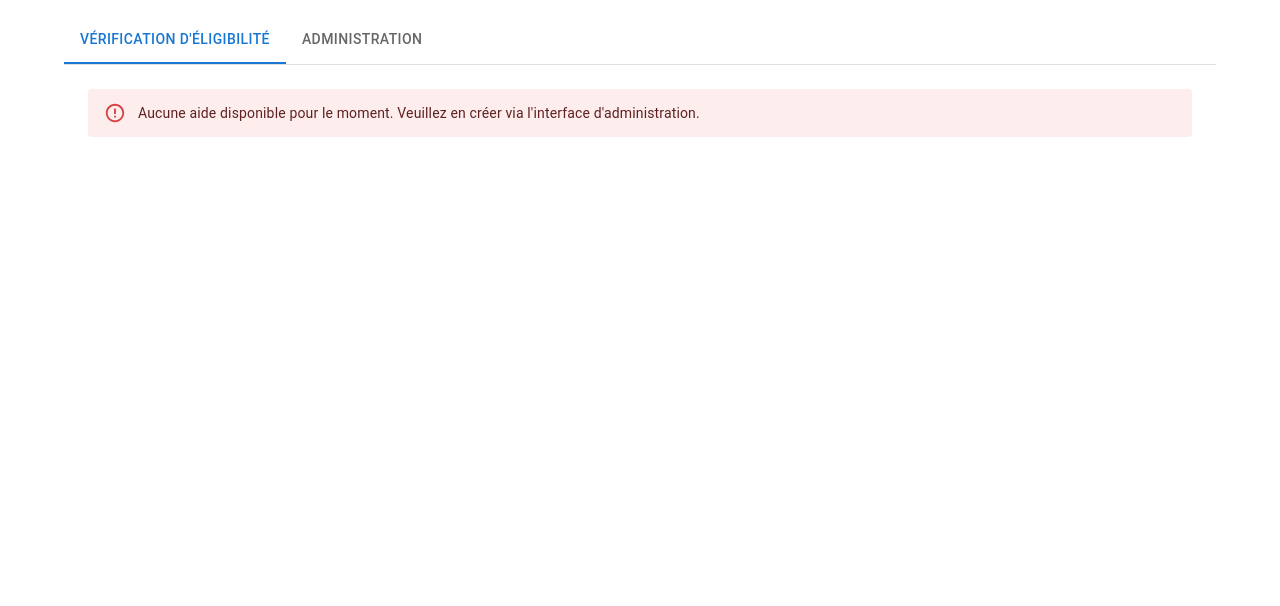
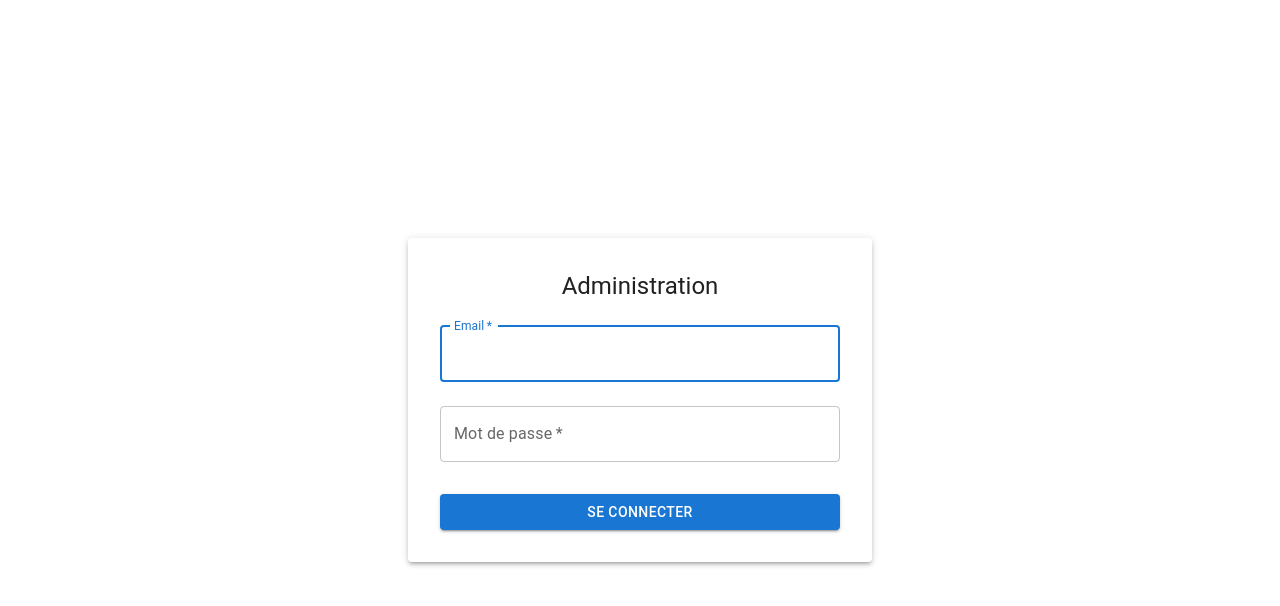
Before and after one commit to BelalBou/nana, a React (Create React App) app in the folder frontend/: page /admin in a window 1280 px wide. Shown: the top 606 px of the page. Built offline with nearby package versions, Linux system fonts and the light colour scheme; no server answers.

Commit message:
🟦 [#8] Ajouter le système de login admin

```diff
--- a/frontend/src/App.tsx
+++ b/frontend/src/App.tsx
@@ -1,24 +1,10 @@
 import React, { useState } from 'react';
-import { Container, CssBaseline, ThemeProvider, createTheme, Box, Tabs, Tab } from '@mui/material';
+import { Box, Tabs, Tab, Button } from '@mui/material';
+import { Logout as LogoutIcon } from '@mui/icons-material';
 import EligibilityForm from './components/eligibility/EligibilityForm';
-import EligibilityResults from './components/eligibility/EligibilityResults';
 import AidList from './components/admin/AidList';
-
-const theme = createTheme({
-  palette: {
-    primary: {
-      main: '#1976d2',
-    },
-  },
-});
-
-interface Aid {
-  id: number;
-  title: string;
-  description: string;
-  region: string;
-  link: string;
-}
+import LoginForm from './components/admin/LoginForm';
+import { AuthProvider, useAuth } from './contexts/AuthContext';
 
 interface TabPanelProps {
   children?: React.ReactNode;
@@ -37,44 +23,53 @@ function TabPanel(props: TabPanelProps) {
       aria-labelledby={`simple-tab-${index}`}
       {...other}
     >
-      {value === index && (
-        <Box sx={{ p: 3 }}>
-          {children}
-        </Box>
-      )}
+      {value === index && <Box sx={{ p: 3 }}>{children}</Box>}
     </div>
   );
 }
 
-function App() {
-  const [eligibleAids, setEligibleAids] = useState<Aid[]>([]);
+function AppContent() {
   const [tabValue, setTabValue] = useState(0);
+  const { isAuthenticated, logout, login } = useAuth();
 
   const handleTabChange = (event: React.SyntheticEvent, newValue: number) => {
     setTabValue(newValue);
   };
 
+  if (!isAuthenticated) {
+    return <LoginForm onLoginSuccess={login} />;
+  }
+
   return (
-    <ThemeProvider theme={theme}>
-      <CssBaseline />
-      <Container>
-        <Box sx={{ borderBottom: 1, borderColor: 'divider', mt: 2 }}>
+    <Box sx={{ width: '100%' }}>
+      <Box sx={{ borderBottom: 1, borderColor: 'divider', display: 'flex', justifyContent: 'space-between', alignItems: 'center' }}>
         <Tabs value={tabValue} onChange={handleTabChange}>
           <Tab label="Vérification d'éligibilité" />
           <Tab label="Administration" />
         </Tabs>
+        <Button
+          startIcon={<LogoutIcon />}
+          onClick={logout}
+          sx={{ mr: 2 }}
+        >
+          Déconnexion
+        </Button>
       </Box>
-
       <TabPanel value={tabValue} index={0}>
-          <EligibilityForm onEligibilityResult={setEligibleAids} />
-          {eligibleAids.length > 0 && <EligibilityResults eligibleAids={eligibleAids} />}
+        <EligibilityForm onEligibilityResult={(aids) => console.log(aids)} />
       </TabPanel>
-
       <TabPanel value={tabValue} index={1}>
         <AidList />
       </TabPanel>
-      </Container>
-    </ThemeProvider>
+    </Box>
+  );
+}
+
+function App() {
+  return (
+    <AuthProvider>
+      <AppContent />
+    </AuthProvider>
   );
 }
 
--- /dev/null
+++ b/frontend/src/components/admin/LoginForm.tsx
@@ -0,0 +1,104 @@
+import React, { useState } from 'react';
+import {
+  Box,
+  TextField,
+  Button,
+  Typography,
+  Paper,
+  Alert,
+} from '@mui/material';
+import axios from 'axios';
+
+interface LoginFormProps {
+  onLoginSuccess: (token: string) => void;
+}
+
+const LoginForm: React.FC<LoginFormProps> = ({ onLoginSuccess }) => {
+  const [email, setEmail] = useState('');
+  const [password, setPassword] = useState('');
+  const [error, setError] = useState<string | null>(null);
+  const [loading, setLoading] = useState(false);
+
+  const handleSubmit = async (e: React.FormEvent) => {
+    e.preventDefault();
+    setError(null);
+    setLoading(true);
+
+    try {
+      const response = await axios.post<{ access_token: string }>('http://localhost:4000/auth/login', {
+        email,
+        password,
+      });
+
+      onLoginSuccess(response.data.access_token);
+    } catch (err) {
+      setError('Identifiants invalides');
+    } finally {
+      setLoading(false);
+    }
+  };
+
+  return (
+    <Box
+      sx={{
+        display: 'flex',
+        justifyContent: 'center',
+        alignItems: 'center',
+        minHeight: '100vh',
+        bgcolor: 'background.default',
+      }}
+    >
+      <Paper
+        elevation={3}
+        sx={{
+          p: 4,
+          width: '100%',
+          maxWidth: 400,
+        }}
+      >
+        <Typography variant="h5" component="h1" gutterBottom align="center">
+          Administration
+        </Typography>
+
+        {error && (
+          <Alert severity="error" sx={{ mb: 2 }}>
+            {error}
+          </Alert>
+        )}
+
+        <Box component="form" onSubmit={handleSubmit}>
+          <TextField
+            fullWidth
+            label="Email"
+            type="email"
+            value={email}
+            onChange={(e) => setEmail(e.target.value)}
+            margin="normal"
+            required
+            autoFocus
+          />
+          <TextField
+            fullWidth
+            label="Mot de passe"
+            type="password"
+            value={password}
+            onChange={(e) => setPassword(e.target.value)}
+            margin="normal"
+            required
+          />
+          <Button
+            type="submit"
+            fullWidth
+            variant="contained"
+            sx={{ mt: 3 }}
+            disabled={loading}
+          >
+            {loading ? 'Connexion...' : 'Se connecter'}
+          </Button>
+        </Box>
+      </Paper>
+    </Box>
+  );
+};
+
+export default LoginForm;
--- /dev/null
+++ b/frontend/src/contexts/AuthContext.tsx
@@ -0,0 +1,54 @@
+import React, { createContext, useContext, useState, useEffect } from 'react';
+import axios from 'axios';
+
+interface AuthContextType {
+  token: string | null;
+  isAuthenticated: boolean;
+  login: (token: string) => void;
+  logout: () => void;
+}
+
+const AuthContext = createContext<AuthContextType | undefined>(undefined);
+
+export const AuthProvider: React.FC<{ children: React.ReactNode }> = ({ children }) => {
+  const [token, setToken] = useState<string | null>(() => {
+    return localStorage.getItem('adminToken');
+  });
+
+  useEffect(() => {
+    if (token) {
+      localStorage.setItem('adminToken', token);
+      axios.defaults.headers.common['Authorization'] = `Bearer ${token}`;
+    } else {
+      localStorage.removeItem('adminToken');
+      delete axios.defaults.headers.common['Authorization'];
+    }
+  }, [token]);
+
+  const login = (newToken: string) => {
+    setToken(newToken);
+  };
+
+  const logout = () => {
+    setToken(null);
+  };
+
+  return (
+    <AuthContext.Provider value={{
+      token,
+      isAuthenticated: !!token,
+      login,
+      logout,
+    }}>
+      {children}
+    </AuthContext.Provider>
+  );
+};
+
+export const useAuth = () => {
+  const context = useContext(AuthContext);
+  if (context === undefined) {
+    throw new Error('useAuth must be used within an AuthProvider');
+  }
+  return context;
+};
```
Lines whose indentation alone changed are shown as unchanged.
